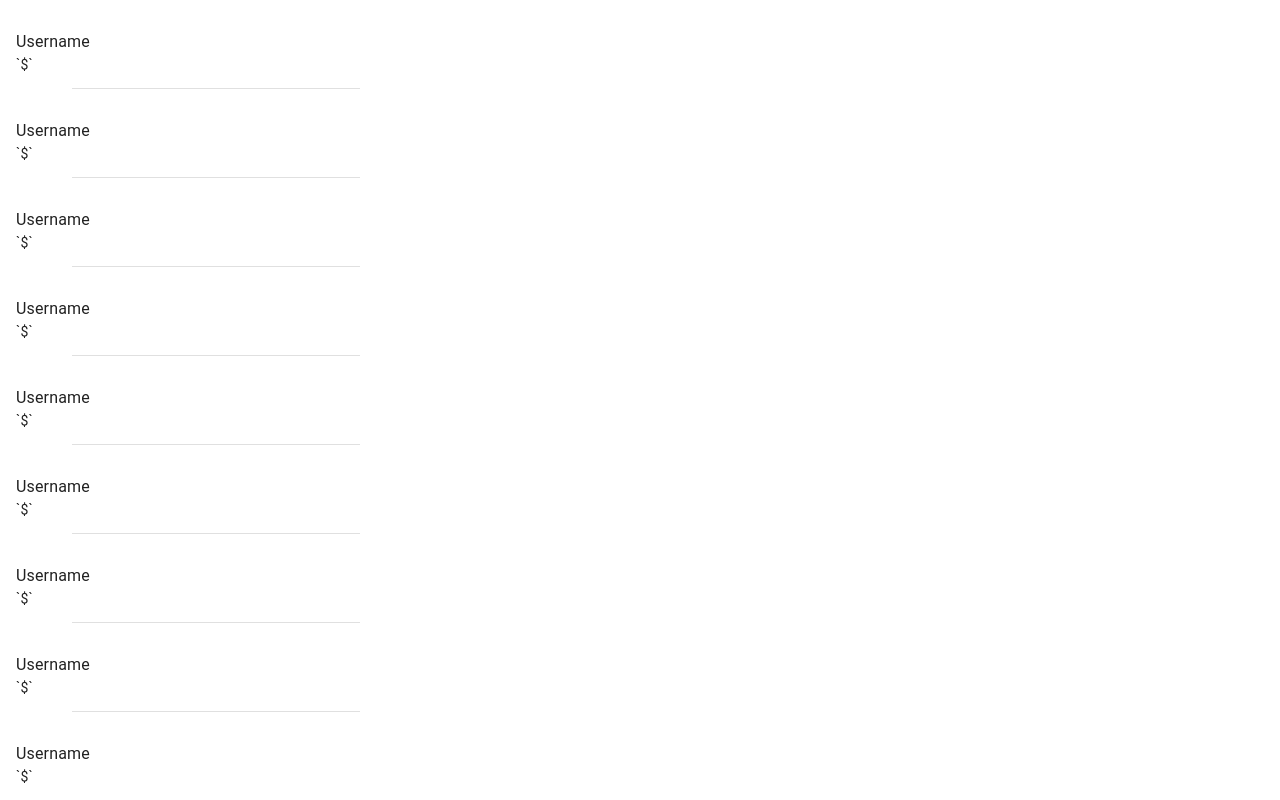
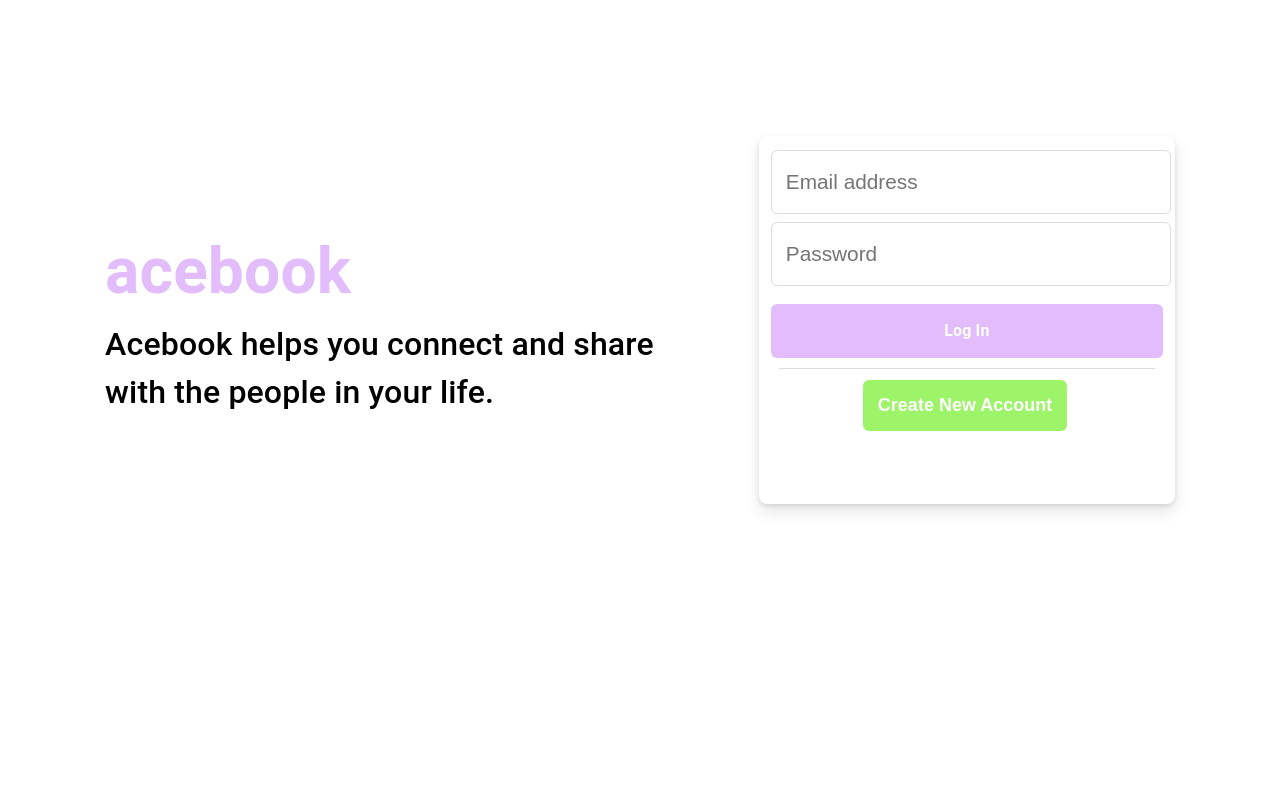
Before and after one commit to Alex969/acebook-react, a React (Create React App) app: page / in a window 1280 px wide. Shown: the top 800 px of the page. Built offline with nearby package versions, Linux system fonts and the light colour scheme; data requests are answered from the project's data file.

Commit message:
merged the styling for a register page to our code

```diff
--- a/src/App.js
+++ b/src/App.js
@@ -4,13 +4,15 @@ import { BrowserRouter as Router, Routes, Route } from 'react-router-dom'
 import Feed from './components/Feed';
 import About from './components/About'
 //import Post from './components/Post'
+import Register from './components/Register/Register'
 
 function App() {
   return (
       <div className="container">
         <Router>
         <Routes>
-        <Route path='/' exact element={<Feed /> }/>
+        <Route path='/' exact element={<Register /> }/>
+        {/* <Route path='/' exact element={<Feed /> }/> */}
         <Route path='/about' element={ <About /> } />
         </Routes>
         </Router>
--- a/src/components/Feed.js
+++ b/src/components/Feed.js
@@ -8,7 +8,7 @@ const Feed = () => {
 
   //Fetch Posts
   const fetchPosts = async () => {
-    const res = await fetch('http://localhost:5000/posts')
+    const res = await fetch('https://acebook-api.herokuapp.com/posts')
     const data = await res.json()
     return data
   }
--- /dev/null
+++ b/src/components/Register/Modal.css
@@ -0,0 +1,122 @@
+body.active-modal {
+  overflow-y: hidden;
+}
+
+.modal, .overlay {
+  width: 100vw;
+  height: 100vh;
+  top: 0;
+  left: 0;
+  right: 0;
+  bottom: 0;
+  position: fixed;
+}
+
+.overlay {
+  background: rgba(240,242,245,0.6);
+}
+.modal-content {
+  position: absolute;
+  top: 40%;
+  left: 50%;
+  transform: translate(-50%, -50%);
+  background: white;
+  padding: 3px 8px;
+  border-radius: 8px;
+  box-shadow: 0 2px 4px rgb(0 0 0 / 10%), 0 8px 16px rgb(0 0 0 / 10%);
+  max-width: 600px;
+  min-width: 300px;
+}
+
+.close-modal {
+  position: absolute;
+  top: 10px;
+  right: 10px;
+  padding: 5px 7px;
+  border: 0;
+  font-size: 32px;
+  color: gray;
+  background-color: white;
+}
+.sign-up {
+  font-family: "Inter", sans-serif;
+  color: #cd7070;
+  font-size: 32px;
+  font-weight: 600;
+  letter-spacing: 0px;
+  margin: 10px 8px;
+
+}
+.modalLineBreak {
+  align-items: center;
+  border-bottom: 1px solid #dadde1;
+  display: flex;
+  margin: 20px 0px;
+  text-align: center;
+}
+.itWontTakeLong {
+  font-size: 15px;
+  font-weight: 400;
+  color: #606770;
+  margin: 10px;
+}
+.input {
+  font-size: 15px;
+  line-height: 16px;
+}
+input[type=firstName]{
+  background: #f5f6f7;
+  border-radius: 5px;
+  padding: 6px;
+  border: 1px solid #ccd0d5;
+  margin: 1px 8px;
+}
+input[type=lastName]{
+  background: #f5f6f7;
+  border-radius: 5px;
+  padding: 6px;
+  border: 1px solid #ccd0d5;
+  margin: 3px 3px;
+}
+input[type=emailSignUp]{
+  box-sizing: border-box;
+  width: 473px;
+  height: 40px;
+  background-color: #f5f6f7;
+  margin: 12px 8px;
+  border-radius: 6px;
+  border: 1px solid #ccd0d5;
+}
+input[type=passwordSignUp]{
+  box-sizing: border-box;
+  width: 473px;
+  height: 40px;
+  background-color: #f5f6f7;
+  margin: 1px 8px;
+  border-radius: 6px;
+  border: 1px solid #ccd0d5;
+}
+
+.btn-sign-up {
+  position: relative;
+  color: white;
+  background-color: #9DF469;
+  border: none;
+  padding: 15px 15px;
+  font-size: 18px;
+  font-weight: bold;
+  border-radius: 6px;
+  margin: -15px 100px;
+  position: relative;
+  text-align: center;
+  vertical-align: middle;
+}
+
+.disclaimer {
+  display: inline-block;
+  color: #777;
+  font-size: 11px;
+  margin: 20px;
+  position: relative;
+  text-align: left;
+}
--- /dev/null
+++ b/src/components/Register/Register.css
@@ -0,0 +1,92 @@
+body{
+  font: 1.6rem helvetica;
+  box-sizing: border-box;
+  background-color: #F0F2F5;
+  margin: 10%;
+}
+.Login{
+  width: 100%;
+  height:  40rem;
+  display: flex;
+  align-items: center;
+  justify-content: space-evenly;
+}
+.acebooktext{
+  font-size: 4rem;
+  color: #E2BCFB;
+  font-weight: 700;
+}
+.title{
+  font-size: 2rem;
+  color: black;
+  font-weight: 500;
+}
+.LogInContainer{
+  border: white .3rem solid;
+  background-color: white;
+  height: 23rem;
+  width: 26rem ;
+  box-shadow: 0 2px 4px rgb(0 0 0 / 10%), 0 8px 16px rgb(0 0 0 / 10%);
+  border-radius: 8px;
+
+  padding-top: 10px;
+}
+input{
+  font-size: 1.3rem;
+  color: black;
+  font-weight: 500;
+}
+input:focus::placeholder {
+  color: transparent;
+}
+input[type=email]{
+  box-sizing: border-box;
+  width: 400px;
+  height: 64px;
+  background-color: #ffffff;
+  margin: 0 8px;
+  border-radius: 6px;
+  border: 1px solid #dadde1;
+}
+input[type=password]{
+  box-sizing: border-box;
+  width: 400px;
+  height: 64px;
+  background-color: #ffffff;
+  margin: 8px 8px;
+  border-radius: 6px;
+  border: 1px solid #dadde1;
+}
+input::placeholder{
+  font-size: 1.3rem;
+  padding: 12px;
+}
+.btn{
+  display: flex;
+  flex-direction: row;
+  background-color: #E2BCFB;
+  border: none;
+  padding: 15px 32px;
+  justify-content: center;
+  margin: 10px 8px;
+  border-radius: 6px;
+  color: white;
+  font-weight: 700;
+}
+.btns{
+  color: white;
+  background-color: #9DF469;
+  border: none;
+  padding: 15px 15px;
+  font-size: 18px;
+  font-weight: bold;
+  border-radius: 6px;
+  margin: -15px 100px;
+}
+.lineBreak{
+  display: flex;
+  align-items: center;
+  border-bottom: 1px solid #dadde1;
+  margin: 1px 16px;
+  text-align: center;
+}
--- /dev/null
+++ b/src/components/Register/Register.js
@@ -0,0 +1,83 @@
+import './Register.css';
+import React, { useState } from 'react';
+import "./Modal.css";
+
+function Register(){
+  const [modal, setModal] = useState(false);
+
+   const toggleModal = () => {
+    setModal(!modal)
+  }
+
+  return(
+    <div className="Login">
+      <div className="acebook">
+      <div className="acebooktext">
+        acebook
+      </div>
+      <div className="title">
+        Acebook helps you connect and share
+        <br></br>with the people in your life.
+      </div>
+      </div>
+      <div className="LogInContainer">
+        <div className="logindetail">
+          <form>
+            <input type="email" placeholder="Email address"/>
+            <br></br>
+            <input type="password" placeholder="Password"/>
+          </form>
+        </div>
+        <div className="btn">
+          Log In
+        </div>
+        <div className="lineBreak">
+        </div>
+        <div className="create">
+        <br></br>
+        <button onClick={toggleModal}
+        className="btns">
+          Create New Account
+        </button>
+        {modal && (
+        <div className="modal">
+          <div className="overlay"
+          onClick={toggleModal}>
+        </div>
+            <div className="modal-content">
+              <div className="sign-up">Sign Up</div>
+              <div className="itWontTakeLong">It won't take long!</div>
+              <div className="modalLineBreak">
+              </div>
+              <div className="input">
+              <input type="firstName" placeholder="First Name"/>
+              <input type="lastName" placeholder="Last Name"/>
+              <input type="emailSignUp" placeholder="Email address"/>
+              <input type="passwordSignUp" placeholder="Create a new password"/>
+              </div>
+              <div className="disclaimer">
+              By clicking Sign Up, you agree to our Terms.
+              Learn how we collect, use and share your data in our Data Policy
+              and how we use cookies and similar technology in our Cookie Policy.
+              You may receive SMS notifications from us and can opt out at any time.
+              </div>
+              <button className="btn-sign-up">
+                  Sign Up
+              </button>
+            <button
+            className="close-modal"
+            onClick={toggleModal}
+            >&#215;</button>
+            </div>
+        </div>
+
+    )}
+      </div>
+      <p></p>
+      <br></br>
+      </div>
+    </div>
+  )
+}
+
+export default Register
```
Also changed, not shown: 2 other files (tests, documents, lock files or other folders).
